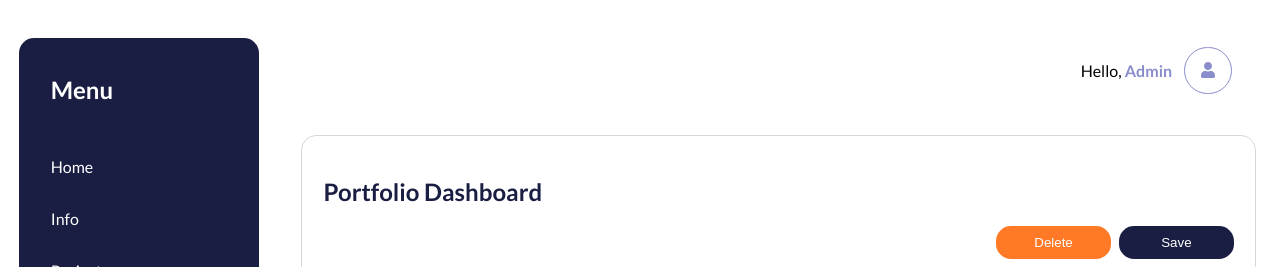
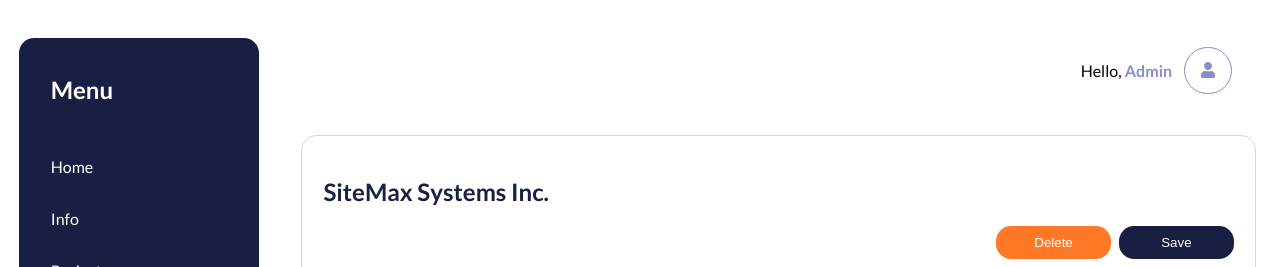
Before and after one commit to hwanggu-corgi/portfolio-dashboard, a React (Create React App) app in the folder front-end/: page /#/admin/work-experience/1 in a window 1280 px wide. Shown: the top 267 px of the page. Built offline with nearby package versions, Linux system fonts and the light colour scheme.

Commit message:
feat: Add progress #75 'portfolio dashboard'

```diff
--- a/front-end/src/screens/WorkExperienceDetailScreen/index.js
+++ b/front-end/src/screens/WorkExperienceDetailScreen/index.js
@@ -35,7 +35,7 @@
 
     return (
         <WorkExperienceDetailScreenStyle.Section>
-            <WorkExperienceDetailScreenStyle.H2>Portfolio Dashboard</WorkExperienceDetailScreenStyle.H2>
+            <WorkExperienceDetailScreenStyle.H2>SiteMax Systems Inc.</WorkExperienceDetailScreenStyle.H2>
             <WorkExperienceDetailScreenStyle.ButtonSection>
                 <Button secondary>
                     Delete
```
